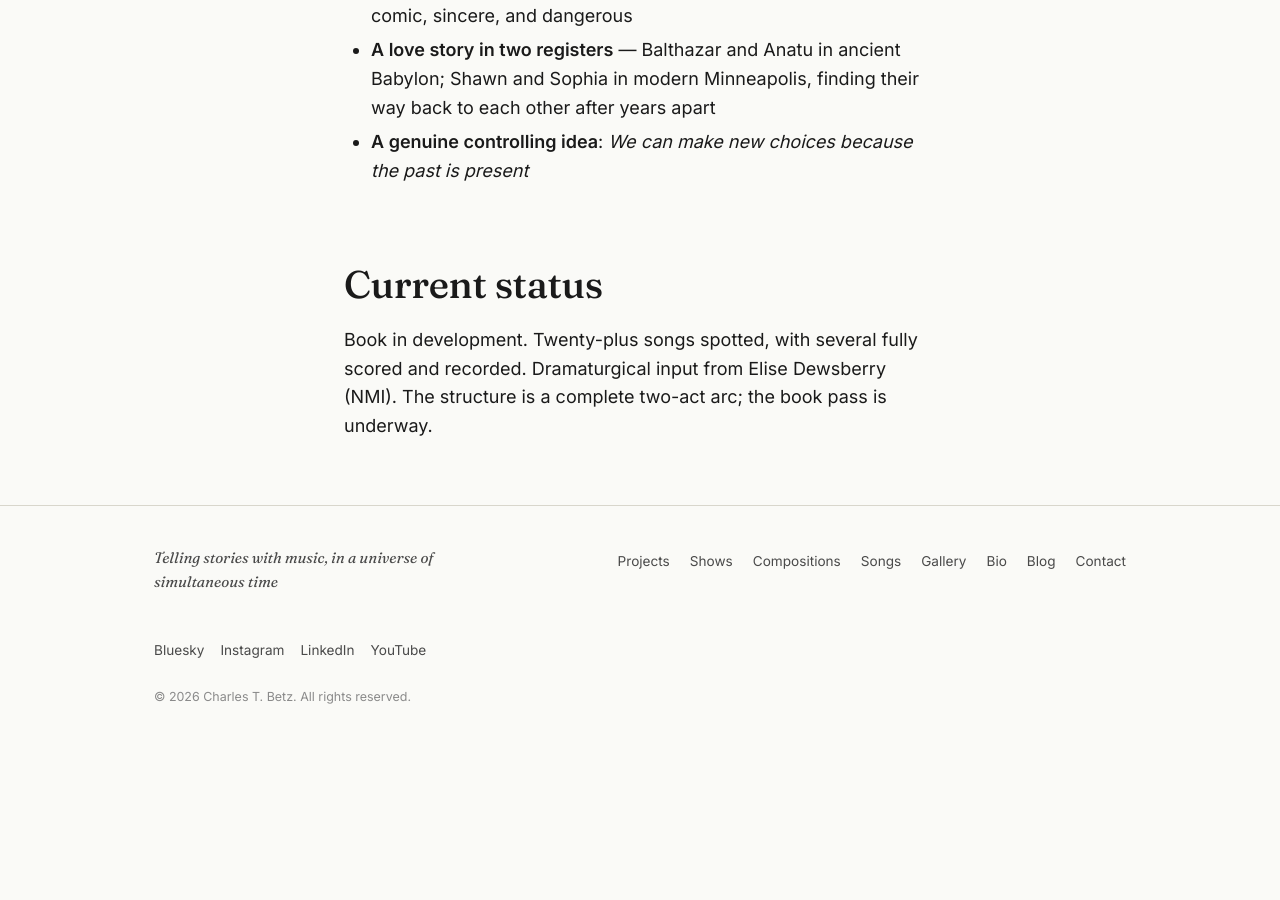
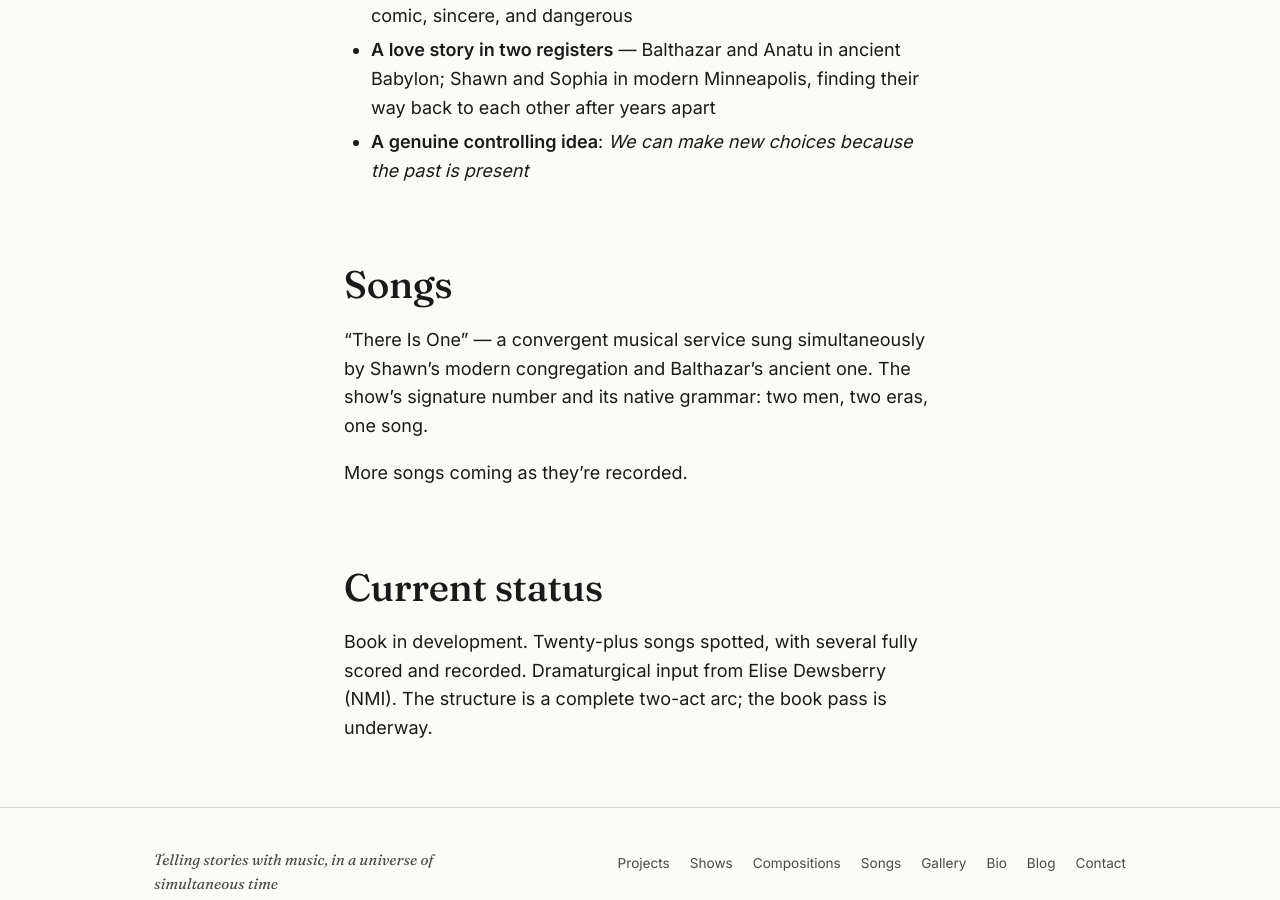
Before and after one commit to CharlesTBetz/charlestbetz.com, a Jekyll site: the page built from _projects/escape-from-babylon.md, in a window 1280 px wide and 900 px high, scrolled down 1385 px. Built offline with Jekyll 4.4.1, drawn with Linux system fonts in a browser that asks for light colours; before the commit the page ends 2140 px from its top, so only the background shows below that.

Commit message:
Add There Is One to EFB project page
Co-Authored-By: Claude Opus 4.6 (1M context) <noreply@anthropic.com>

```diff
--- a/_projects/escape-from-babylon.md
+++ b/_projects/escape-from-babylon.md
@@ -26,6 +26,12 @@ The show's climactic question: if all incarnations happen simultaneously — if
 - **A love story in two registers** — Balthazar and Anatu in ancient Babylon; Shawn and Sophia in modern Minneapolis, finding their way back to each other after years apart
 - **A genuine controlling idea**: *We can make new choices because the past is present*
 
+## Songs
+
+"There Is One" — a convergent musical service sung simultaneously by Shawn's modern congregation and Balthazar's ancient one. The show's signature number and its native grammar: two men, two eras, one song.
+
+More songs coming as they're recorded.
+
 ## Current status
 
 Book in development. Twenty-plus songs spotted, with several fully scored and recorded. Dramaturgical input from Elise Dewsberry (NMI). The structure is a complete two-act arc; the book pass is underway.
```
